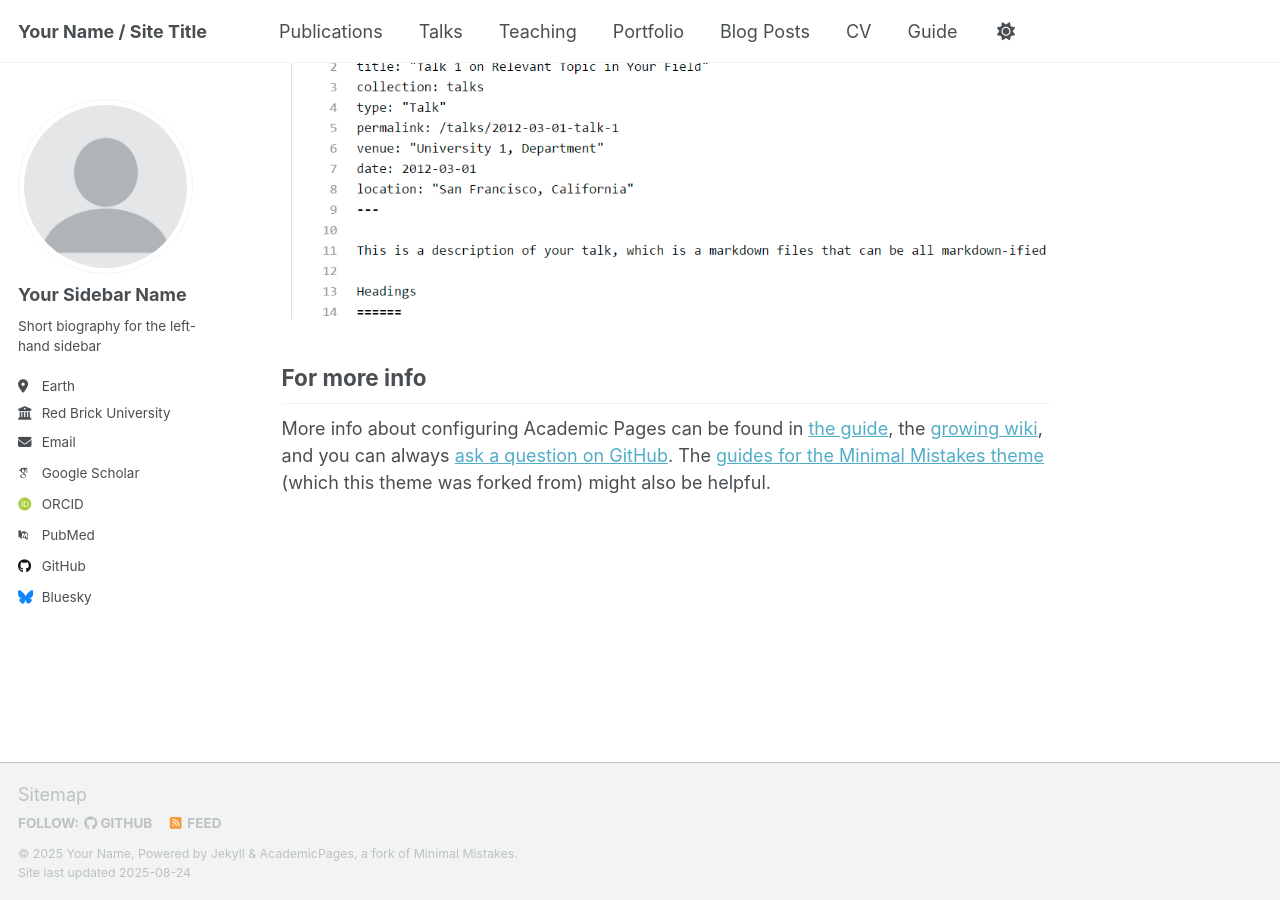
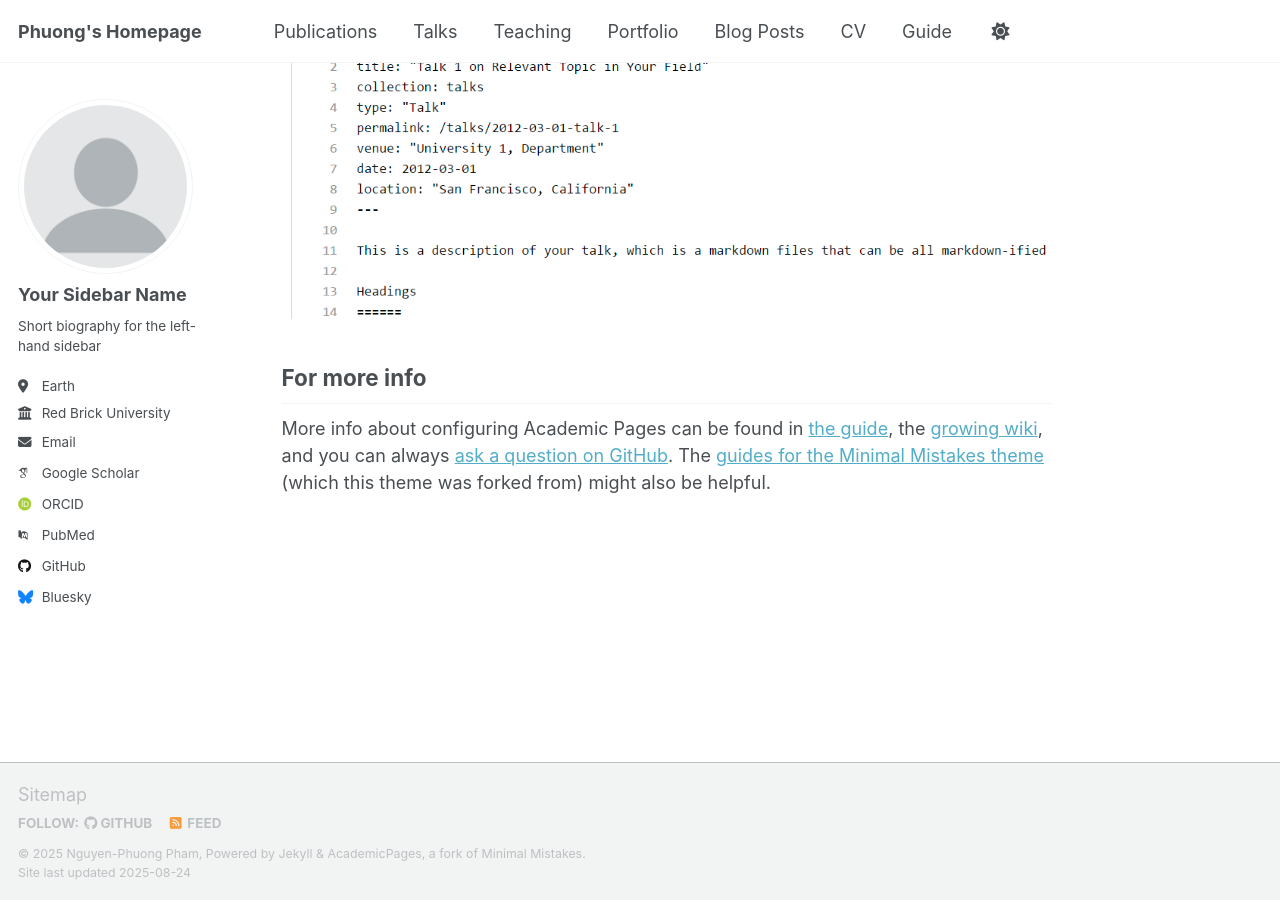
Before and after one commit to phng3001/phng3001.github.io, a Jekyll site: the page built from _pages/about.md, in a window 1280 px wide and 900 px high, scrolled down 2880 px. Built offline with Jekyll 4.4.1, drawn with Linux system fonts in a browser that asks for light colours; some web fonts are replaced; a script that is not in the unit is left out.

Commit message:
Update _config.yml

```diff
--- a/_config.yml
+++ b/_config.yml
@@ -9,11 +9,11 @@
 # Basic Site Settings
 locale                   : "en-US"
 site_theme               : "default" # Currently available options are "default", "air"
-title                    : "Your Name / Site Title"
+title                    : "Phuong's Homepage" # "Your Name / Site Title"
 title_separator          : "-"
-name                     : &name "Your Name"
+name                     : &name "Nguyen-Phuong Pham"
 description              : &description "personal description"
-url                      : https://academicpages.github.io # the base hostname & protocol for your site e.g. "https://[your GitHub username].github.io" or if you already have some other page hosted on Github then use "https://[your GitHub username].github.io/[Your Repo Name]"
+url                      : https://phng3001.github.io # https://academicpages.github.io # the base hostname & protocol for your site e.g. "https://[your GitHub username].github.io" or if you already have some other page hosted on Github then use "https://[your GitHub username].github.io/[Your Repo Name]"
 baseurl                  : "" # the subpath of your site, e.g. "/blog"
 repository               : "academicpages/academicpages.github.io"
 
```
